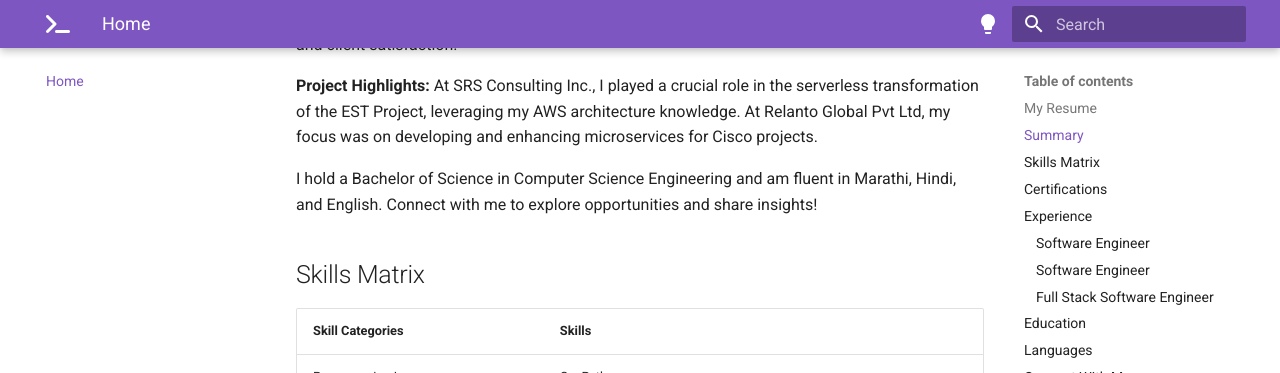
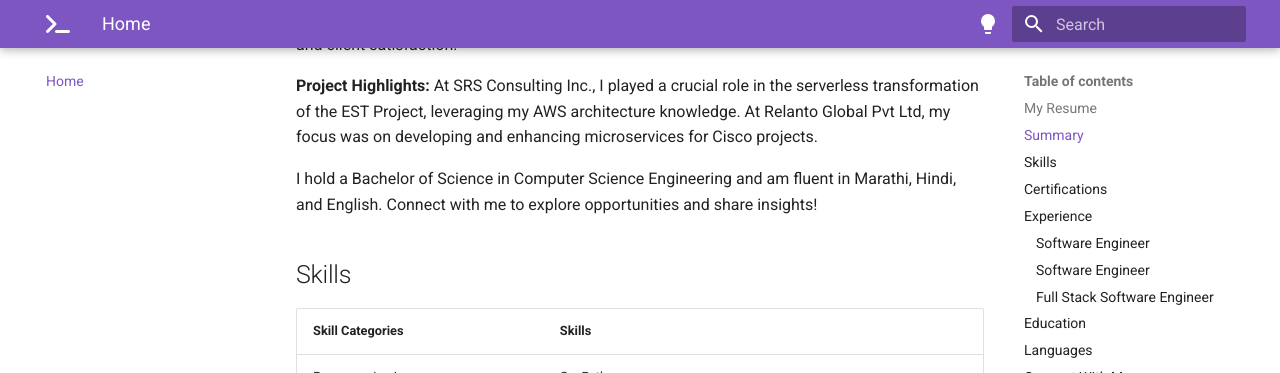
Before and after one commit to imyashkale/portfolio, an MkDocs documentation site: the page built from docs/index.md, in a window 1280 px wide and 900 px high, scrolled down 1095 px. Shown: the top 373 px of the window. Built offline with MkDocs 1.6.1 and Material for MkDocs 9.7.7, drawn with Linux system fonts in a browser that asks for light colours.

Commit message:
Skills matrix renamed to skills

```diff
--- a/docs/index.md
+++ b/docs/index.md
@@ -33,7 +33,7 @@ Welcome to my Website! I am Yash Kale, a passionate software developer with a st
 
 I hold a Bachelor of Science in Computer Science Engineering and am fluent in Marathi, Hindi, and English. Connect with me to explore opportunities and share insights!
 
-## Skills Matrix
+## Skills
 
 | Skill Categories          | Skills                                    |
 |---------------------------|-------------------------------------------|
```
